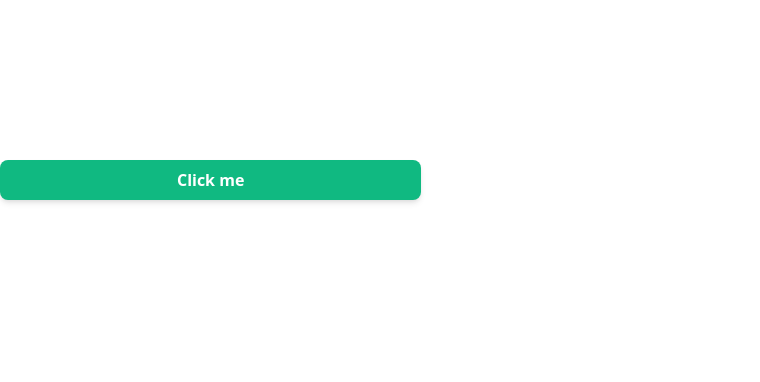
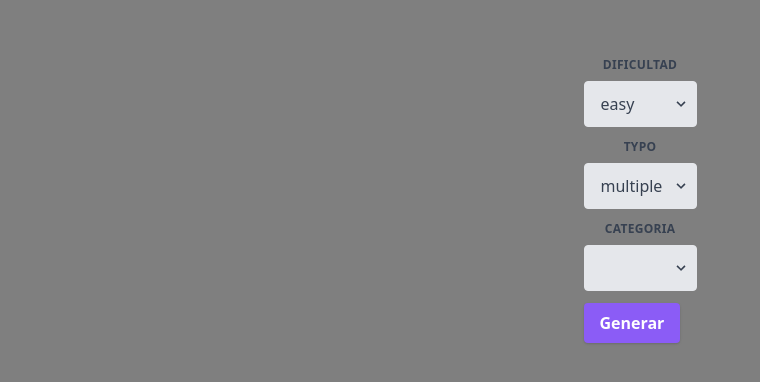
Before and after one commit to onemargaro/trivia, a website built with webpack: page src/index.html in a window 1280 px wide. Shown: the part 220-602 px from the top of the page, without its empty margins (0-760 px from the left). Built offline with nearby package versions, Linux system fonts and the light colour scheme; files whose address does not match are found by name.

Commit message:
feat: basic form created

```diff
--- a/src/app/.#index.js
+++ /dev/null
@@ -1 +0,0 @@
-margaro@Shanks.local.34836
--- /dev/null
+++ b/src/app/actions/generate.js
@@ -0,0 +1,32 @@
+import { DIFFICULTIES, TYPES } from '../config/constants';
+import { getCategories } from '../services/api';
+
+const difficultySelect = document.getElementById('difficulty');
+const typesSelect = document.getElementById('type');
+const categorySelect = document.getElementById('category');
+
+DIFFICULTIES.map((difficulty) => {
+  const optionElement = document.createElement('option');
+  optionElement.value = difficulty;
+  const optionText = document.createTextNode(difficulty);
+  optionElement.appendChild(optionText);
+  difficultySelect.appendChild(optionElement);
+});
+
+TYPES.map((type) => {
+  const optionElement = document.createElement('option');
+  optionElement.value = type;
+  const optionText = document.createTextNode(type);
+  optionElement.appendChild(optionText);
+  typesSelect.appendChild(optionElement);
+});
+
+getCategories().then(({ data }) => {
+  data.trivia_categories.map((category) => {
+    const optionElement = document.createElement('option');
+    optionElement.value = category.id;
+    const optionText = document.createTextNode(category.name);
+    optionElement.appendChild(optionText);
+    categorySelect.appendChild(optionElement);
+  });
+});
--- a/src/app/config/constants.js
+++ b/src/app/config/constants.js
@@ -0,0 +1,4 @@
+export const AMOUNT = 10;
+export const TYPES = ['multiple', 'boolean'];
+export const DIFFICULTIES = ['easy', 'medium', 'hard'];
+export const ANSWER_VALUE = 100;
--- a/src/app/index.js
+++ b/src/app/index.js
@@ -1 +1 @@
-import './services/api';
+import './actions/generate';
--- a/src/app/services/api.js
+++ b/src/app/services/api.js
@@ -1,3 +1,4 @@
 import axios from 'axios';
 axios.defaults.baseURL = process.env.BASE_URL;
-axios.get('/api_category.php').then((categories) => console.log(categories));
+
+export const getCategories = () => axios.get('/api_category.php');
--- a/src/index.html
+++ b/src/index.html
@@ -5,10 +5,72 @@
     <meta name="viewport" content="width=device-width, initial-scale=1, shrink-to-fit=no" />
     <title>Trivia</title>
   </head>
-  <body class="grid grid-cols-3 gap-2 place-content-center w-screen h-screen">
-    <!-- Using utilities -->
-    <button class="py-2 px-4 font-semibold rounded-lg shadow-md text-white bg-green-500 hover:bg-green-700">
-      Click me
-    </button>
+  <body>
+    <div class="w-full h-screen bg-center bg-no-repeat bg-cover">
+      <div class="w-full h-screen bg-opacity-50 bg-black flex justify-center items-center">
+        <div class="mx-4 text-center text-white">
+          <form class="mt-10 bg-blue" method="POST">
+            <div class="mt-3">
+              <label class="block uppercase tracking-wide text-gray-700 text-xs font-bold mb-2" for="grid-state">
+                Dificultad
+              </label>
+              <div class="relative">
+                <select
+                  class="block appearance-none w-full bg-gray-200 border border-gray-200 text-gray-700 py-3 px-4 pr-8 rounded leading-tight focus:outline-none focus:bg-white focus:border-gray-500"
+                  id="difficulty"
+                ></select>
+                <div class="pointer-events-none absolute inset-y-0 right-0 flex items-center px-2 text-gray-700">
+                  <svg class="fill-current h-4 w-4" xmlns="http://www.w3.org/2000/svg" viewBox="0 0 20 20">
+                    <path d="M9.293 12.95l.707.707L15.657 8l-1.414-1.414L10 10.828 5.757 6.586 4.343 8z" />
+                  </svg>
+                </div>
+              </div>
+            </div>
+            <div class="mt-3">
+              <label class="block uppercase tracking-wide text-gray-700 text-xs font-bold mb-2" for="grid-state">
+                Typo
+              </label>
+              <div class="relative">
+                <select
+                  class="block appearance-none w-full bg-gray-200 border border-gray-200 text-gray-700 py-3 px-4 pr-8 rounded leading-tight focus:outline-none focus:bg-white focus:border-gray-500"
+                  id="type"
+                ></select>
+                <div class="pointer-events-none absolute inset-y-0 right-0 flex items-center px-2 text-gray-700">
+                  <svg class="fill-current h-4 w-4" xmlns="http://www.w3.org/2000/svg" viewBox="0 0 20 20">
+                    <path d="M9.293 12.95l.707.707L15.657 8l-1.414-1.414L10 10.828 5.757 6.586 4.343 8z" />
+                  </svg>
+                </div>
+              </div>
+            </div>
+            <div class="mt-3">
+              <label class="block uppercase tracking-wide text-gray-700 text-xs font-bold mb-2" for="grid-state">
+                Categoria
+              </label>
+              <div class="relative">
+                <select
+                  class="block appearance-none w-full bg-gray-200 border border-gray-200 text-gray-700 py-3 px-4 pr-8 rounded leading-tight focus:outline-none focus:bg-white focus:border-gray-500"
+                  id="category"
+                ></select>
+                <div class="pointer-events-none absolute inset-y-0 right-0 flex items-center px-2 text-gray-700">
+                  <svg class="fill-current h-4 w-4" xmlns="http://www.w3.org/2000/svg" viewBox="0 0 20 20">
+                    <path d="M9.293 12.95l.707.707L15.657 8l-1.414-1.414L10 10.828 5.757 6.586 4.343 8z" />
+                  </svg>
+                </div>
+              </div>
+            </div>
+            <div class="mt-3 md:flex md:items-center">
+              <div>
+                <button
+                  class="shadow bg-purple-500 hover:bg-purple-400 focus:shadow-outline focus:outline-none text-white font-bold py-2 px-4 rounded"
+                  type="button"
+                >
+                  Generar
+                </button>
+              </div>
+            </div>
+          </form>
+        </div>
+      </div>
+    </div>
   </body>
 </html>
```
